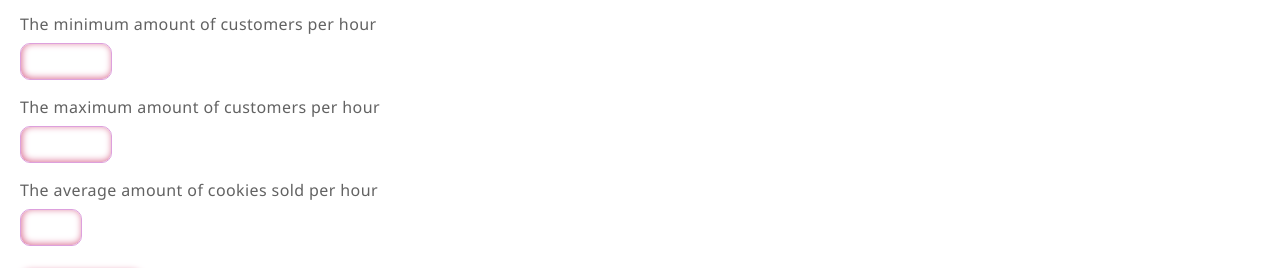
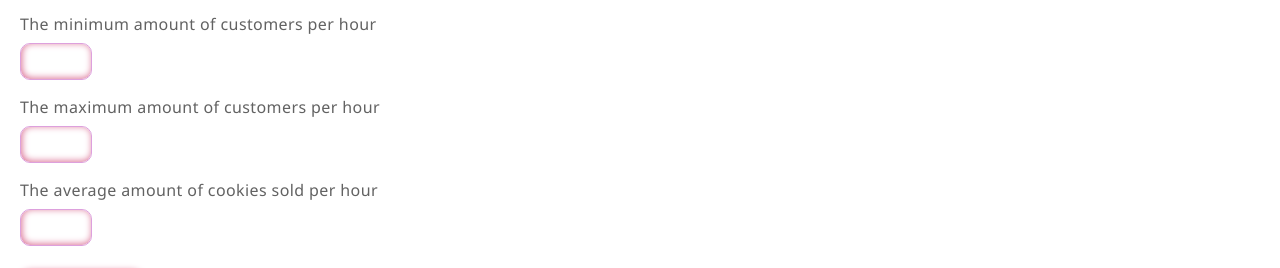
Before and after one commit to lesovikova/cookie-stand, a plain HTML site: page sales.html in a window 1280 px wide. Shown: the part 466-734 px from the top of the page. Drawn offline with Linux system fonts and the light colour scheme.

Commit message:
change width of the inputs

```diff
--- a/js/app.js
+++ b/js/app.js
@@ -39,7 +39,6 @@ document.querySelector('form').addEventListener('submit', (e) => {
 
     table.innerHTML = "";
     renderTableHeader(table, hours);
-    console.log(currentCities);
     renderCitiesFromArr(currentCities);
 
 
@@ -49,7 +48,6 @@ document.querySelector('form').addEventListener('submit', (e) => {
     }
 
     const newCity = new SalesCity(cityName, minAmount, maxAmount, averageOfCookies);
-    console.log(citiesObjects);
     newCity.render(table, newCity.cookiesAmount);
     citiesObjects.push(newCity);
 
--- a/js/constructor.js
+++ b/js/constructor.js
@@ -54,7 +54,6 @@ SalesCity.prototype.render = function(table, arr) {
 //render cities from array
 function renderCitiesFromArr(arr){
     for(let i =0; i < arr.length; i++){
-    //   console.log(citiesObjects[i].generateCookiesPerHour(4, 96));
       citiesObjects[i].render(table, citiesObjects[i].cookiesAmount);
     };
   }
--- a/style.css
+++ b/style.css
@@ -44,7 +44,7 @@ td, th {
     border-radius: 10px;
     border: 1px solid plum;
     box-shadow: inset 1px -1px 7px 0 palevioletred;
-    max-width: 70px;
+    max-width: 50px;
 }
 
 .form input[name="cityName"] {
@@ -52,7 +52,7 @@ td, th {
 }
 
 .form input[name="averageCookies"] {
-    max-width: 40px;
+    max-width: 50px;
 }
 
 .form input[type="text"]:focus-visible {
```
